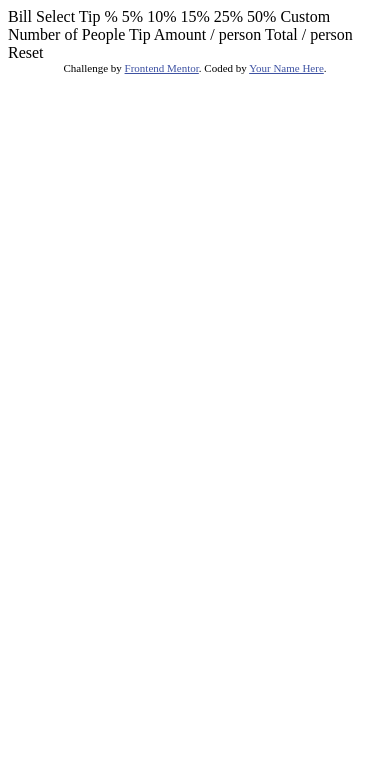
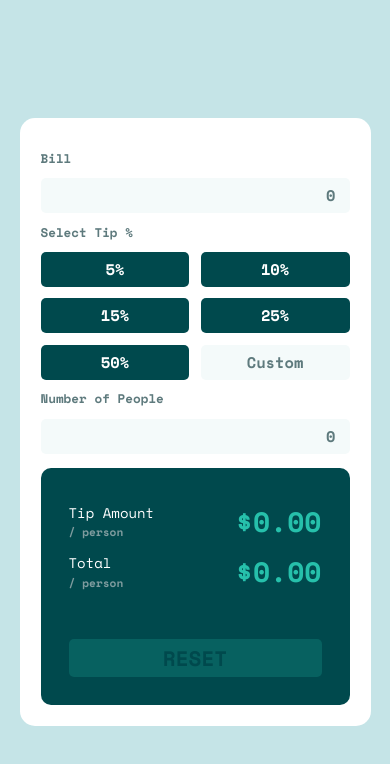
Before and after one commit to walidght/tip-calculator-app, a plain HTML site: page index.html in a window 390 px wide. Drawn offline with nearby package versions, Linux system fonts and the light colour scheme.

Commit message:
app fully working

```diff
--- a/index.html
+++ b/index.html
@@ -1,44 +1,106 @@
 <!DOCTYPE html>
 <html lang="en">
     <head>
-  <meta charset="UTF-8">
-  <meta name="viewport" content="width=device-width, initial-scale=1.0"> <!-- displays site properly based on user's device -->
-
-  <link rel="icon" type="image/png" sizes="32x32" href="./images/favicon-32x32.png">
-
+        <meta charset="UTF-8" />
+        <meta name="viewport" content="width=device-width, initial-scale=1.0" />
+        <link
+            rel="icon"
+            type="image/png"
+            sizes="32x32"
+            href="./images/favicon-32x32.png"
+        />
+        <link rel="preconnect" href="https://fonts.googleapis.com" />
+        <link rel="preconnect" href="https://fonts.gstatic.com" crossorigin />
+        <link
+            href="https://fonts.googleapis.com/css2?family=Space+Mono:wght@400;500;700&display=swap"
+            rel="stylesheet"
+        />
+        <link rel="stylesheet" href="style.css" />
+        <script src="script.js" defer></script>
         <title>Frontend Mentor | Tip calculator app</title>
-
-  <!-- Feel free to remove these styles or customise in your own stylesheet 👍 -->
-  <style>
-    .attribution { font-size: 11px; text-align: center; }
-    .attribution a { color: hsl(228, 45%, 44%); }
-  </style>
     </head>
     <body>
+        <main>
+            <section id="inputs">
+                <p class="inputs-label">Bill</p>
 
-  Bill
+                <input
+                    type="number"
+                    id="bill-input"
+                    class="inputs-input inputs-input-grid"
+                    placeholder="0"
+                />
+                <p class="inputs-label">Select Tip %</p>
+                <div id="percentage-buttons-container">
+                    <button
+                        class="inputs-button inputs-button-not-clicked"
+                        data-value="5"
+                    >
+                        5%
+                    </button>
+                    <button
+                        class="inputs-button inputs-button-not-clicked"
+                        data-value="10"
+                    >
+                        10%
+                    </button>
+                    <button
+                        class="inputs-button inputs-button-not-clicked"
+                        data-value="15"
+                    >
+                        15%
+                    </button>
+                    <button
+                        class="inputs-button inputs-button-not-clicked"
+                        data-value="25"
+                    >
+                        25%
+                    </button>
+                    <button
+                        class="inputs-button inputs-button-not-clicked"
+                        data-value="50"
+                    >
+                        50%
+                    </button>
+                    <input
+                        class="inputs-input-grid"
+                        placeholder="Custom"
+                        type="number"
+                        id="custom-tip-rate"
+                    />
+                </div>
+                <div id="num-ppl-text">
+                    <p class="inputs-label">Number of People</p>
+                    <p class="inputs-label" id="num-ppl-err">Can't be zero</p>
+                </div>
 
-  Select Tip %
-  5%
-  10%
-  15%
-  25%
-  50%
-  Custom
+                <input
+                    type="number"
+                    id="num-of-ppl-input"
+                    placeholder="0"
+                    class="inputs-input-grid inputs-input"
+                />
+            </section>
 
-  Number of People
-
-  Tip Amount
-  / person
-
-  Total
-  / person
-
-  Reset
-
-  <div class="attribution">
-    Challenge by <a href="https://www.frontendmentor.io?ref=challenge" target="_blank">Frontend Mentor</a>.
-    Coded by <a href="#">Your Name Here</a>.
+            <section id="display">
+                <div class="display-price-container">
+                    <div class="display-text">
+                        <p class="display-label">Tip Amount</p>
+                        <p class="display-comment">/ person</p>
                     </div>
+                    <div class="display-price" id="tip-amount">$0.00</div>
+                </div>
+                <div class="display-price-container">
+                    <div class="display-text">
+                        <p class="display-label">Total</p>
+                        <p class="display-comment">/ person</p>
+                    </div>
+                    <div class="display-price" id="total-amount">$0.00</div>
+                </div>
+                <button id="display-button" class="display-button">
+                    RESET
+                </button>
+            </section>
+        </main>
     </body>
 </html>
--- /dev/null
+++ b/style.css
@@ -0,0 +1,225 @@
+* {
+    box-sizing: border-box;
+    font-family: 'Space Mono', monospace;
+}
+
+body {
+    min-height: 100vh;
+    margin: 0;
+    padding: 0;
+    display: flex;
+    justify-content: center;
+    align-items: center;
+    background-color: hsl(185, 41%, 84%);
+}
+
+button {
+    cursor: pointer;
+}
+
+main {
+    max-width: 53rem;
+    width: 90%;
+    height: max(55%, content-fit);
+    padding: 1.5rem;
+    background-color: hsl(0, 0%, 100%);
+    border-radius: 15px;
+    display: flex;
+    align-items: center;
+    justify-content: space-between;
+}
+
+#inputs,
+#display {
+    height: 100%;
+    width: 50%;
+    display: flex;
+    flex-direction: column;
+    justify-content: space-between;
+}
+
+#inputs {
+    padding: 1rem;
+    width: 45%;
+}
+
+#display {
+    padding: 2rem;
+    border-radius: 10px;
+    background-color: hsl(183, 100%, 15%);
+}
+
+.display-button {
+    width: 100%;
+    height: 2.75rem;
+    font-size: 1.5rem;
+    font-weight: 700;
+    border: none;
+    border-radius: 5px;
+    color: hsl(183, 100%, 15%);
+    background-color: hsl(172, 67%, 45%);
+    opacity: 0.2;
+    margin-top: 3rem;
+    cursor: not-allowed;
+}
+
+.display-button-hover {
+    opacity: 1;
+    cursor: pointer;
+}
+
+.display-button-hover:hover {
+    background-color: hsl(185, 41%, 84%);
+}
+
+.display-price-container {
+    display: flex;
+    justify-content: space-between;
+    align-items: center;
+}
+
+.display-label {
+    color: hsl(0, 0%, 100%);
+}
+
+.display-comment {
+    font-weight: 700;
+    font-size: 0.8rem;
+    color: hsl(184, 14%, 56%);
+}
+
+.display-label,
+.display-comment {
+    line-height: 0.4rem;
+}
+
+.display-price {
+    max-width: 13rem;
+    font-size: 2rem;
+    font-weight: 700;
+    color: hsl(172, 67%, 45%);
+    overflow-x: auto;
+}
+
+#percentage-buttons-container {
+    display: inline-grid;
+    grid-template-columns: repeat(auto-fill, minmax(5rem, 1fr));
+    gap: 1rem;
+}
+
+.inputs-button {
+    height: 2.5rem;
+    font-weight: 700;
+    font-size: 1.1rem;
+    color: hsl(0, 0%, 100%);
+    background-color: hsl(183, 100%, 15%);
+    border: none;
+    border-radius: 5px;
+}
+
+.inputs-button-clicked {
+    color: hsl(183, 100%, 15%);
+    background-color: hsl(172, 67%, 45%);
+    cursor: default;
+}
+
+.inputs-button-clicked:hover {
+    background-color: hsl(172, 67%, 45%);
+}
+
+.inputs-button-not-clicked:hover {
+    background-color: hsl(185, 41%, 84%);
+}
+
+.inputs-input-grid {
+    height: 2.5rem;
+    font-weight: 700;
+    font-size: 1.1rem;
+    color: hsl(183, 100%, 15%);
+    background-color: hsl(189, 41%, 97%);
+    border: none;
+    border-radius: 5px;
+    text-align: center;
+}
+
+.inputs-input-grid:focus {
+    outline-color: hsl(172, 67%, 45%);
+    outline-width: 1px;
+}
+
+.inputs-input-grid::placeholder {
+    color: hsl(186, 14%, 43%);
+}
+
+.inputs-input {
+    padding-right: 1rem;
+    color: hsl(183, 100%, 15%);
+    text-align: right;
+}
+
+.inputs-label {
+    color: hsl(186, 14%, 43%);
+    font-weight: 700;
+    font-size: 0.9rem;
+    line-height: 1rem;
+}
+
+.inputs-input-invalid {
+    border: solid hsl(0, 76%, 50%) 2px;
+}
+
+#num-ppl-text {
+    display: flex;
+    justify-content: space-between;
+}
+
+#num-ppl-err {
+    color: hsl(0, 76%, 50%);
+    display: none;
+}
+
+@media (max-width: 750px) {
+    :root {
+        font-size: 14px;
+    }
+    main {
+        margin: 2rem 0;
+        flex-direction: column;
+    }
+
+    #inputs,
+    #display {
+        width: 100%;
+    }
+
+    #inputs {
+        padding: 0;
+        margin-bottom: 1rem;
+    }
+
+    #percentage-buttons-container {
+        display: inline-grid;
+        grid-template-columns: repeat(auto-fill, minmax(7rem, 1fr));
+        gap: 0.8rem;
+    }
+}
+
+@media (max-width: 350px) {
+    .display-price-container {
+        align-items: flex-start;
+        flex-direction: column;
+    }
+}
+
+/* removes arrows from  bers input fields*/
+/* Chrome, Safari, Edge, Opera */
+input::-webkit-outer-spin-button,
+input::-webkit-inner-spin-button {
+    -webkit-appearance: none;
+    margin: 0;
+}
+
+/* Firefox */
+input[type='number'] {
+    -moz-appearance: textfield;
+}
```
Also changed, not shown: script.js (added, +122 -0 lines). Lines whose indentation alone changed are shown as unchanged.
